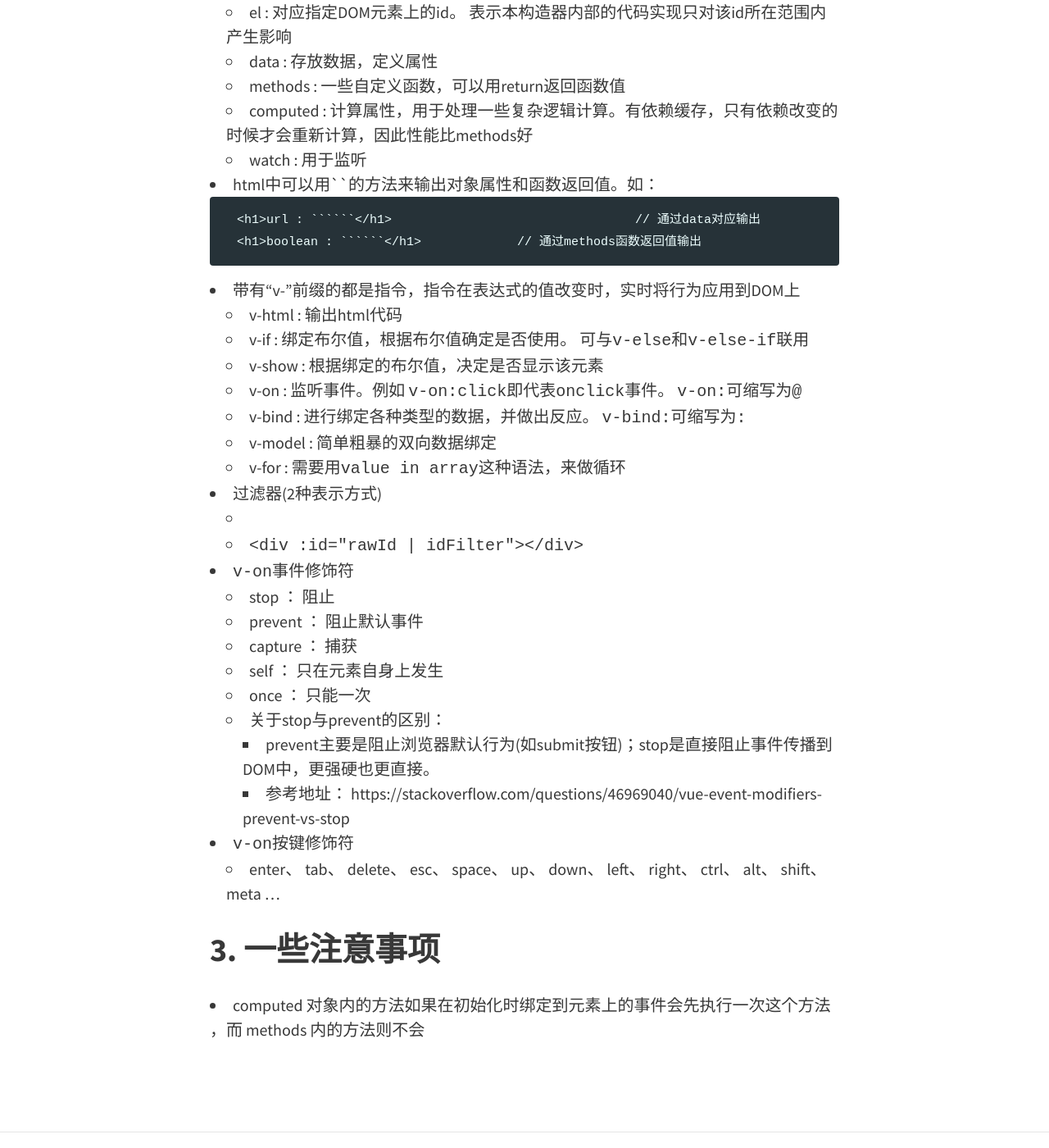
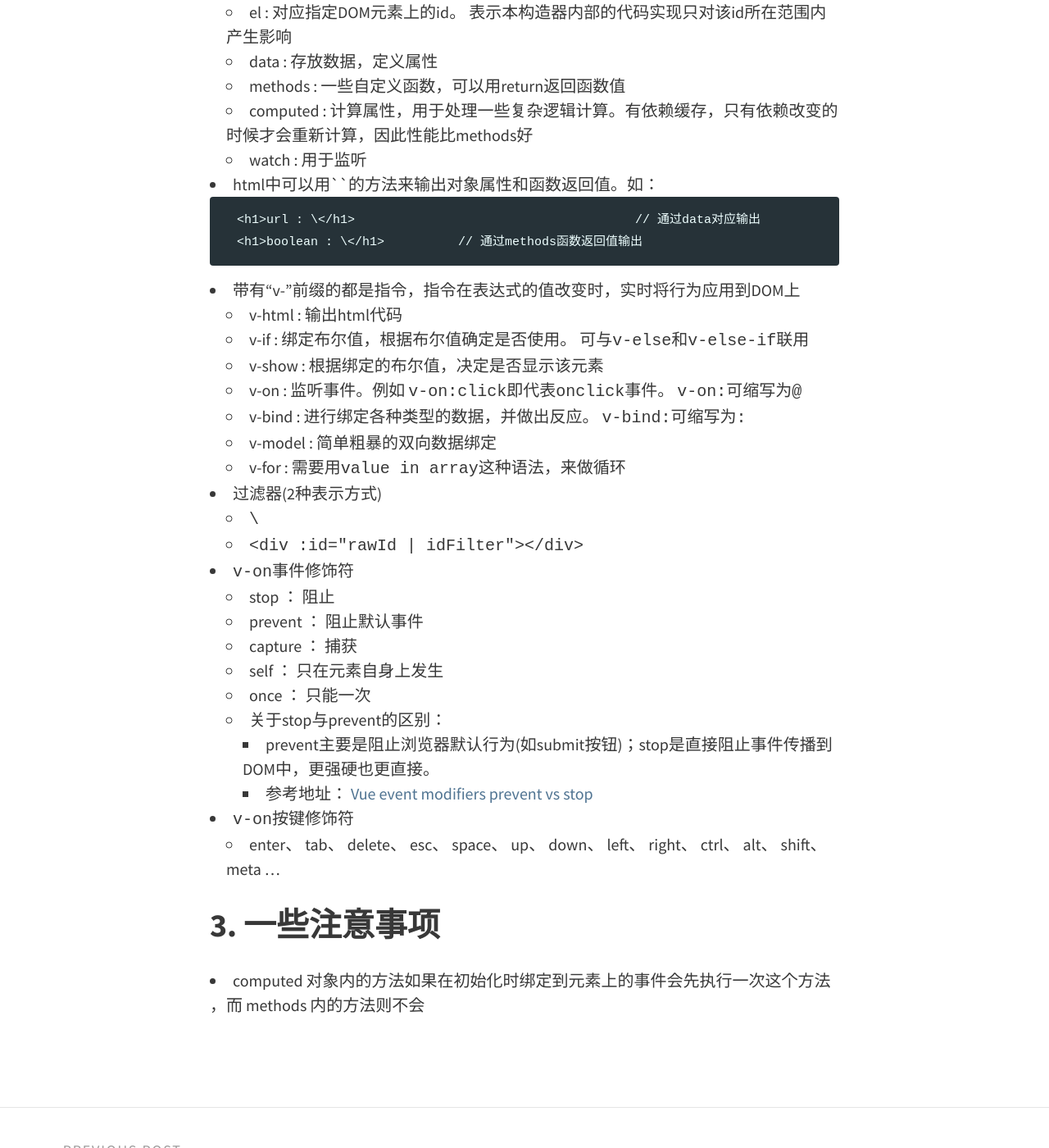
Before and after one commit to sasakiyori/sasakiyori.github.io, a Jekyll site: the page built from _posts/2018-04-12-SAD-hw3.md, in a window 1280 px wide and 1400 px high, scrolled down 961 px. Shown: the whole window at 82% size. Built offline with Jekyll 4.4.1, drawn with Linux system fonts in a browser that asks for light colours.

Commit message:
modify hw3

````diff
--- a/_posts/2018-04-12-SAD-hw3.md
+++ b/_posts/2018-04-12-SAD-hw3.md
@@ -22,8 +22,8 @@
 
 - html中可以用`{{ }}`的方法来输出对象属性和函数返回值。如：
     ```
-    <h1>url : ```{{ url }}```</h1>					// 通过data对应输出
-    <h1>boolean : ```{{ getBoolean() }}```</h1>		// 通过methods函数返回值输出
+    <h1>url : \{{ url }}</h1>					// 通过data对应输出
+    <h1>boolean : \{{ getBoolean() }}</h1>		// 通过methods函数返回值输出
     ```
 
 - 带有“v-”前缀的都是指令，指令在表达式的值改变时，实时将行为应用到DOM上
@@ -36,7 +36,7 @@
 	- v-for : 需要用```value in array```这种语法，来做循环
 
 - 过滤器(2种表示方式)
-	- ``` ```{{ message | filterA | filterB | ... }}``` ```
+	- ``` \{{ message | filterA | filterB | ... }} ```
 	- ``` <div :id="rawId | idFilter"></div> ```
 
 - ```v-on```事件修饰符
````
Also changed, not shown: other parts of _posts/2018-04-12-SAD-hw3.md (+1 -1 lines).
